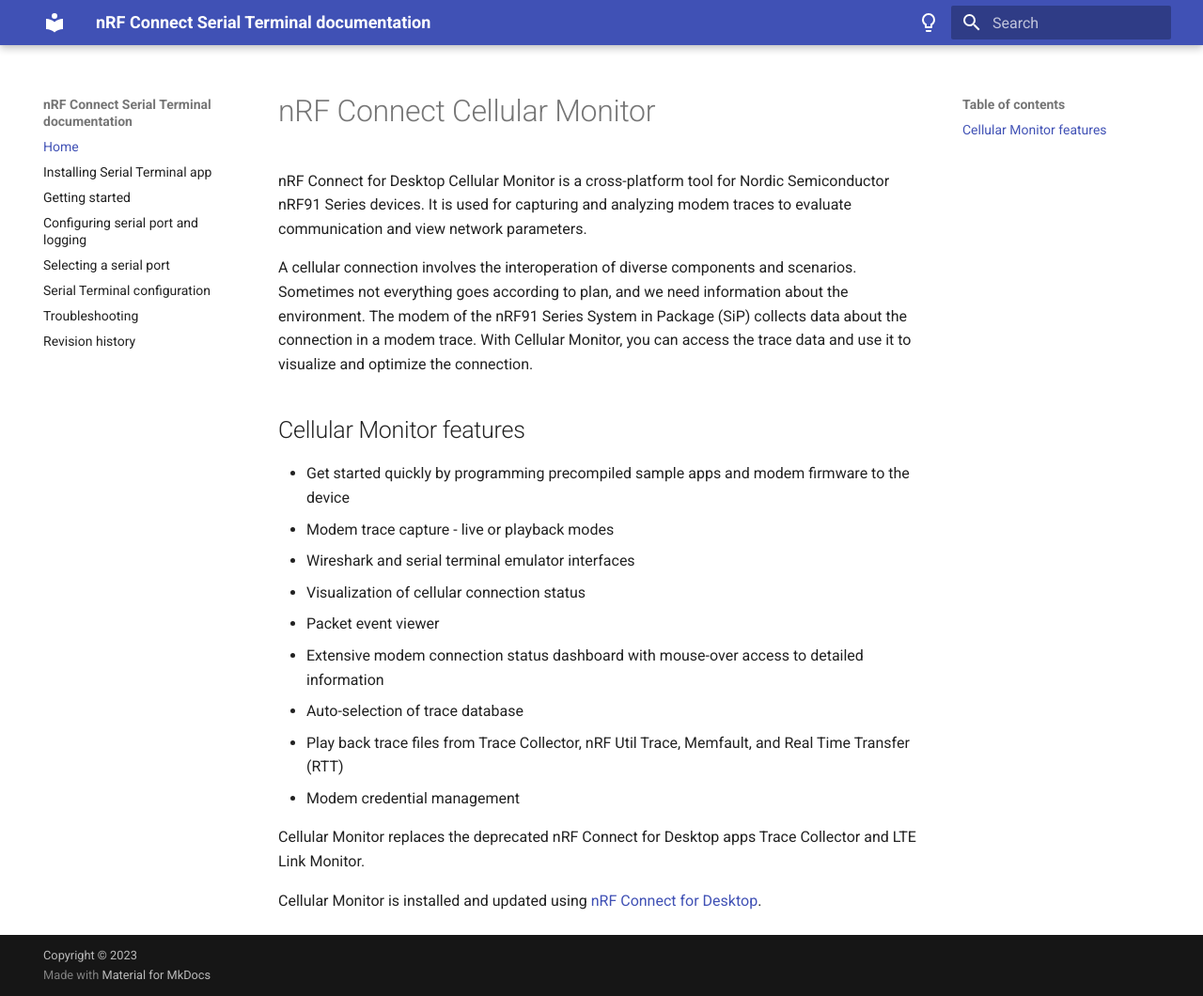
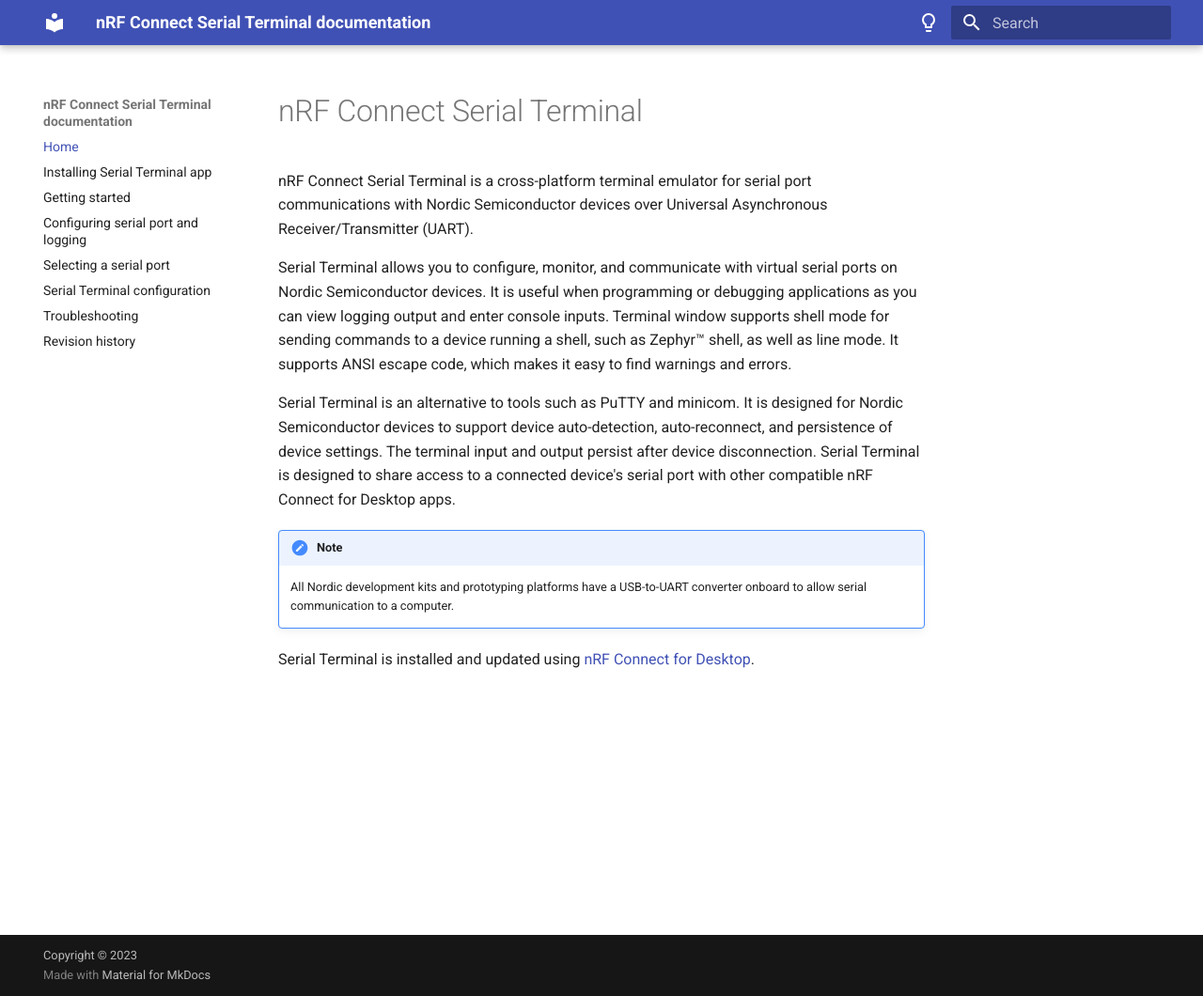
Before and after one commit to NordicSemiconductor/pc-nrfconnect-serial-terminal, an MkDocs documentation site: the page built from doc/docs/index.md, in a window 1280 px wide and 1060 px high. Shown: the whole window at 94% size. Built offline with MkDocs 1.6.1 and Material for MkDocs 9.7.7, drawn with Linux system fonts in a browser that asks for light colours.

Commit message:
doc: fix index page content (#62)
Edited index.md to correctly mention Serial Terminal.

Signed-off-by: Grzegorz Ferenc <Grzegorz.Ferenc@nordicsemi.no>

```diff
--- a/doc/docs/index.md
+++ b/doc/docs/index.md
@@ -1,21 +1,12 @@
-# nRF Connect Cellular Monitor
+# nRF Connect Serial Terminal
 
-nRF Connect for Desktop Cellular Monitor is a cross-platform tool for Nordic Semiconductor nRF91 Series devices. It is used for capturing and analyzing modem traces to evaluate communication and view network parameters.
+nRF Connect Serial Terminal is a cross-platform terminal emulator for serial port communications with Nordic Semiconductor devices over Universal Asynchronous Receiver/Transmitter (UART).
 
-A cellular connection involves the interoperation of diverse components and scenarios. Sometimes not everything goes according to plan, and we need information about the environment. The modem of the nRF91 Series System in Package (SiP) collects data about the connection in a modem trace. With Cellular Monitor, you can access the trace data and use it to visualize and optimize the connection.
+Serial Terminal allows you to configure, monitor, and communicate with virtual serial ports on Nordic Semiconductor devices. It is useful when programming or debugging applications as you can view logging output and enter console inputs. Terminal window supports shell mode for sending commands to a device running a shell, such as Zephyr™ shell, as well as line mode. It supports ANSI escape code, which makes it easy to find warnings and errors.
 
-## Cellular Monitor features
+Serial Terminal is an alternative to tools such as PuTTY and minicom. It is designed for Nordic Semiconductor devices to support device auto-detection, auto-reconnect, and persistence of device settings. The terminal input and output persist after device disconnection. Serial Terminal is designed to share access to a connected device's serial port with other compatible nRF Connect for Desktop apps.
 
-- Get started quickly by programming precompiled sample apps and modem firmware to the device
-- Modem trace capture - live or playback modes
-- Wireshark and serial terminal emulator interfaces
-- Visualization of cellular connection status
-- Packet event viewer
-- Extensive modem connection status dashboard with mouse-over access to detailed information
-- Auto-selection of trace database
-- Play back trace files from Trace Collector, nRF Util Trace, Memfault, and Real Time Transfer (RTT)
-- Modem credential management
+!!! note "Note"
+      All Nordic development kits and prototyping platforms have a USB-to-UART converter onboard to allow serial communication to a computer.
 
-Cellular Monitor replaces the deprecated nRF Connect for Desktop apps Trace Collector and LTE Link Monitor.
-
-Cellular Monitor is installed and updated using [nRF Connect for Desktop](https://docs.nordicsemi.com/bundle/ug_nrf_connect_desktop/page/struct/nrftools_nrfconnect.html).
+Serial Terminal is installed and updated using [nRF Connect for Desktop](https://docs.nordicsemi.com/bundle/nrf-connect-desktop/page/index.html).
```
